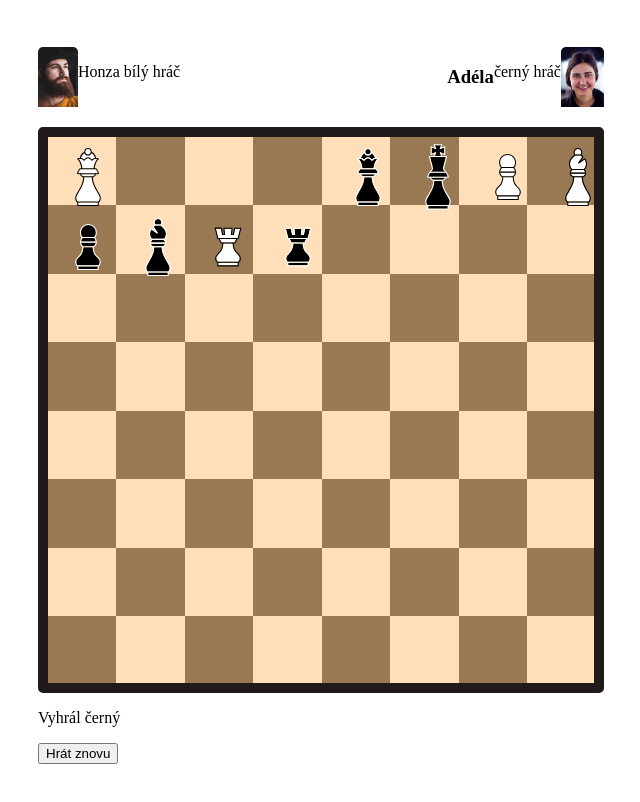
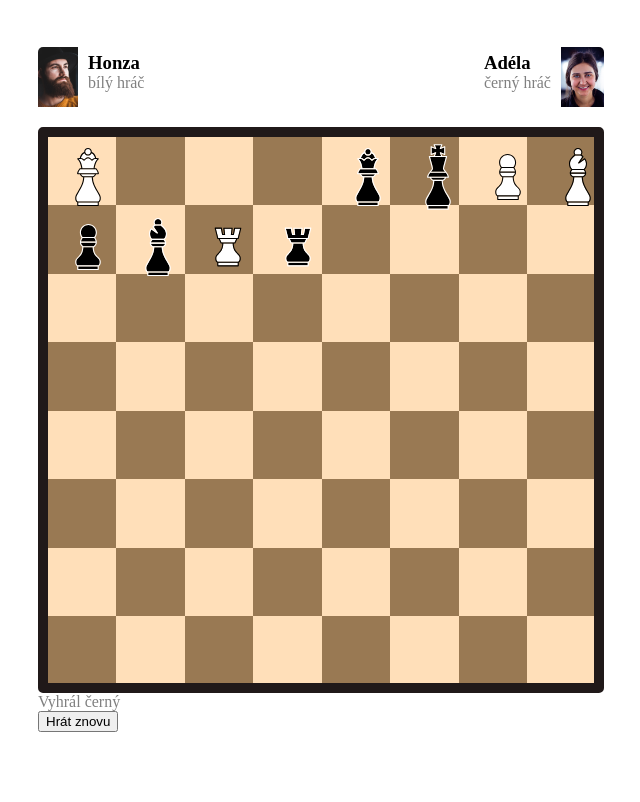
Before and after one commit to Lucie173/sachy-Lucie173, a plain HTML site: page index.html in a window 1280 px wide. Shown: the part 90-892 px from the top of the page, without its empty margins (319-959 px from the left). Drawn offline with Linux system fonts and the light colour scheme.

Commit message:
úprava css -players

```diff
--- a/index.html
+++ b/index.html
@@ -17,13 +17,17 @@
 		<div class="players">
 			<div class="honza">
 				<img class="foto_Honza"src="obrazky/hraci/honza.jpg" alt="Honza">
-				<p>Honza
-				bílý hráč</p>
+				<div class="jmeno_honza">
+					<h3>Honza</h3>
+					<p>bílý hráč</p>
+				</div>
 			</div>
 			<div>
 				<div class="adela">
-					<h3>Adéla</h3>
-					<p>černý hráč</p>
+					<div class="jmeno_adela">
+						<h3>Adéla</h3>
+						<p>černý hráč</p>
+					</div>
 					<img class="foto_Adela" src="obrazky/hraci/adela.jpg" alt="Adela">
 				</div>
 			</div>
--- a/styly.css
+++ b/styly.css
@@ -29,20 +29,35 @@ h1 {
 .adela,
 .honza {
     display: flex;
-    flex-wrap: wrap;
+
 }
 
-.honza img,
-.adela img {
+.foto_Adela {
     height: 80px;
     width: auto;
-    border-radius: 5px 5px 5px 5px;
-    padding-bottom: 20px;
+    border-radius: 5px;
+    padding: 0 0 20px 10px;
+    object-fit: cover;
 }
+.foto_Honza {
+    height: 80px;
+    width: auto;
+    border-radius: 5px;
+    padding: 0 10px 20px 0;
+    object-fit: cover;
+}
+
+h3 {
+    margin: 5px 0 0 0;
+    padding: 0;
+
+}
+
 p {
     text-align: justify;
+    margin: 0;
+    color: grey;
 }
-
 .sachy img {
     width: 80px;
     height: 80px;
@@ -51,7 +66,6 @@ p {
 .sachovnice {
     width: 566px;
     height: 566px;
-    aspect-ratio: 1/1;
     background-image: url(obrazky/sachovnice.png);
     background-position: cover;
     border: 10px solid rgb(32, 25, 25);
```
